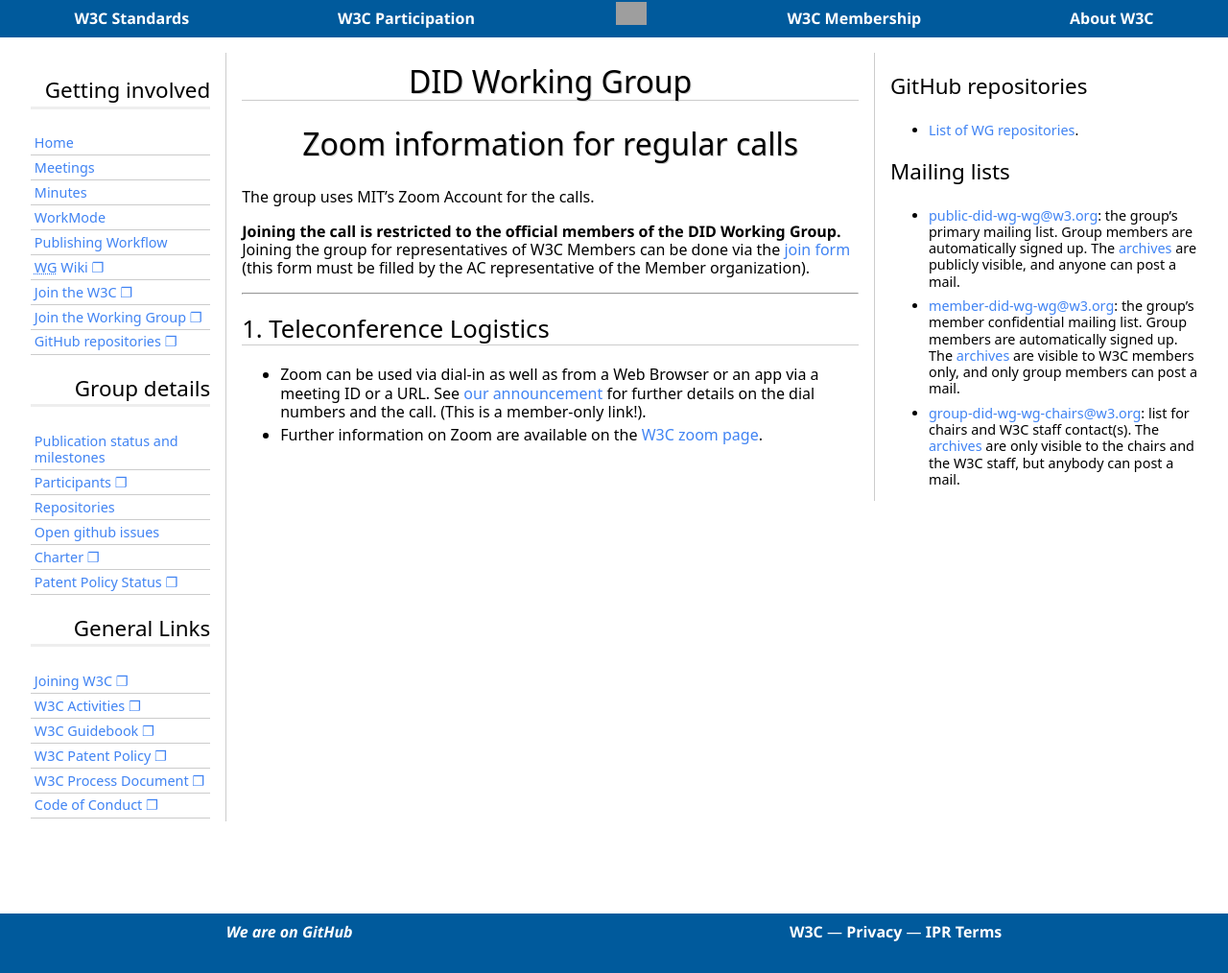
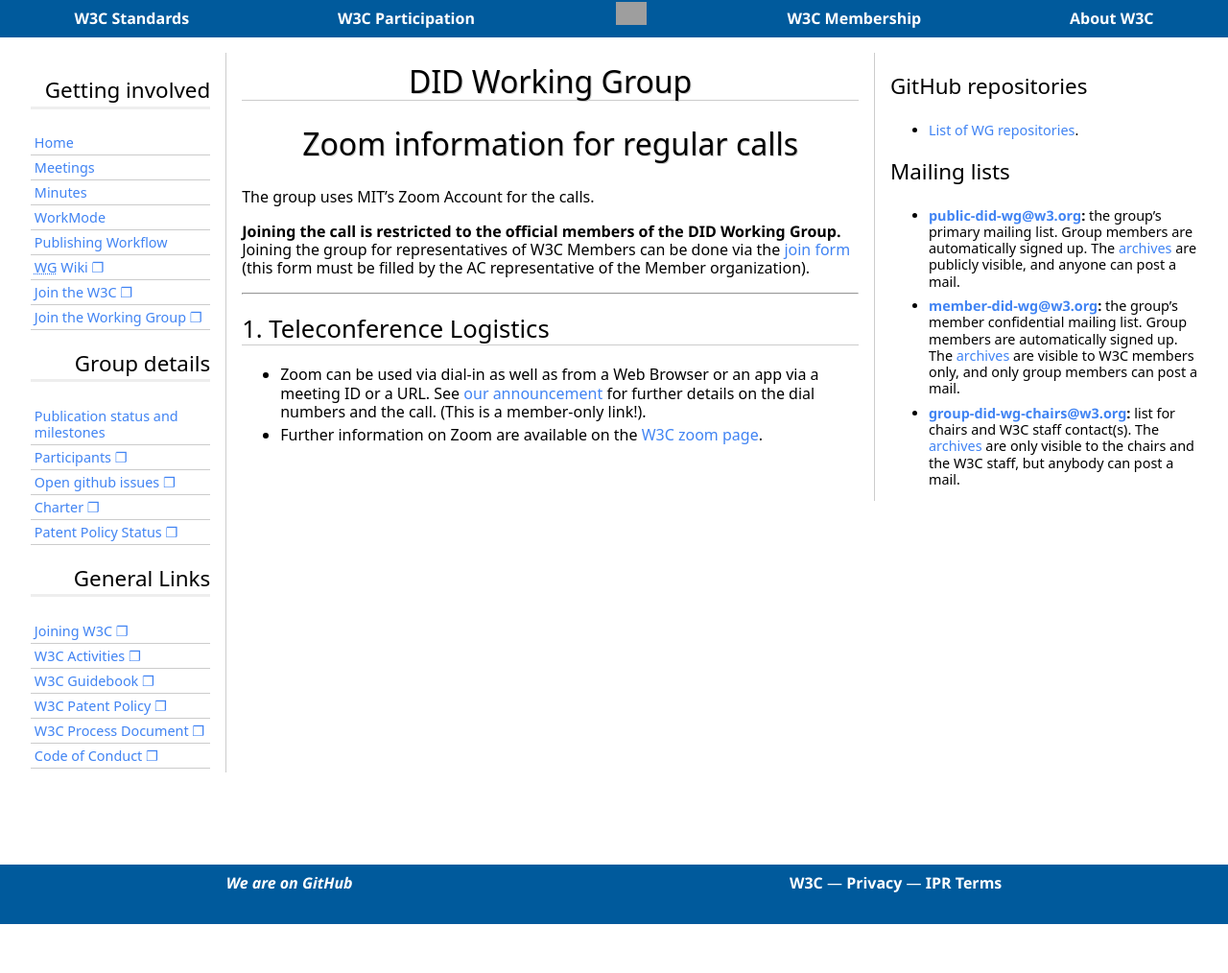
Before and after one commit to iherman/wg-homepage-template, a Jekyll site: the page built from Meetings/zoom.md, in a window 1280 px wide. Shown: the whole page at 96% size. Built offline with Jekyll 4.4.1, drawn with Linux system fonts in a browser that asks for light colours; some web fonts are replaced; our own code applies the rules of GitHub Pages for plain Markdown files; after the commit the page ends 963 px from its top, so only the background shows below that; grey boxes are pictures that could not be loaded.

Commit message:
Equilibrium point
It would be nicer if the list of repositories could be retrieved relying on apiary but not found the trick yet...

```diff
--- a/Meetings/zoom.md
+++ b/Meetings/zoom.md
@@ -13,5 +13,5 @@ The group uses MIT’s Zoom Account for the calls.
 
 ## Teleconference Logistics
 
-* Zoom can be used via dial-in as well as from a Web Browser or an app via a meeting ID or a URL. See [our announcement](https://lists.w3.org/Archives/Member/member-{{ site.wgname_lc }}/2020Jun/0000.html) for further details on the dial numbers and the call. (This is a member-only link!).
+* Zoom can be used via dial-in as well as from a Web Browser or an app via a meeting ID or a URL. See [our announcement](https://lists.w3.org/Archives/Member/member-{{ site.wgname_lc }}-wg/2020Jun/0000.html) for further details on the dial numbers and the call. (This is a member-only link!).
 * Further information on Zoom are available on the [W3C zoom page](https://www.w3.org/Guide/meetings/zoom.html).
--- a/_config.yml
+++ b/_config.yml
@@ -1,8 +1,7 @@
 baseurl: /2019/did-wg
 groupid: 117488
 charter: /2019/@@@TBD@@@
-wgname_db: did
-wgname_lc: did-wg
+wgname_lc: did
 wgname_uc: TEMPLATE
 github: https://github.com/w3c/template/
 extra_call_id: did-topic
--- a/_includes/aside.html
+++ b/_includes/aside.html
@@ -26,9 +27,9 @@ fetch('https://api.github.com/search/repositories?q=topic:{{ site.wgname_lc }}')
 
             <h3>Mailing lists</h3>
             <ul>
-                <li><a href="mailto:public-{{ site.wgname_lc }}-wg@w3.org">public-{{ site.wgname_lc }}-wg@w3.org</a>: the group’s primary mailing list. Group members are automatically signed up. The <a href="https://lists.w3.org/Archives/Public/public-{{ site.wgname_lc }}-wg/">archives</a> are publicly visible, and anyone can post a mail.</li>
-                <li><a href="mailto:member-{{ site.wgname_lc }}-wg@w3.org">member-{{ site.wgname_lc }}-wg@w3.org</a>: the group’s member confidential mailing list. Group members are automatically signed up. The <a href="https://lists.w3.org/Archives/Member/member-{{ site.wgname_lc }}-wg/">archives</a> are visible to W3C members only, and only group members can post a mail.</li>
-                <li><a href="mailto:group-{{ site.wgname_lc }}-wg-chairs@w3.org">group-{{ site.wgname_lc }}-wg-chairs@w3.org</a>: list for chairs and W3C staff contact(s). The <a href="https://lists.w3.org/Archives/Group/group-{{ site.wgname_lc }}-wg-chairs/">archives</a> are only visible to the chairs and the W3C staff, but anybody can post a mail.</li>
+                <li><strong><a href="mailto:public-{{ site.wgname_lc }}-wg@w3.org">public-{{ site.wgname_lc }}-wg@w3.org</a>:</strong> the group’s primary mailing list. Group members are automatically signed up. The <a href="https://lists.w3.org/Archives/Public/public-{{ site.wgname_lc }}-wg/">archives</a> are publicly visible, and anyone can post a mail.</li>
+                <li><strong><a href="mailto:member-{{ site.wgname_lc }}-wg@w3.org">member-{{ site.wgname_lc }}-wg@w3.org</a>:</strong> the group’s member confidential mailing list. Group members are automatically signed up. The <a href="https://lists.w3.org/Archives/Member/member-{{ site.wgname_lc }}-wg/">archives</a> are visible to W3C members only, and only group members can post a mail.</li>
+                <li><strong><a href="mailto:group-{{ site.wgname_lc }}-wg-chairs@w3.org">group-{{ site.wgname_lc }}-wg-chairs@w3.org</a>:</strong> list for chairs and W3C staff contact(s). The <a href="https://lists.w3.org/Archives/Group/group-{{ site.wgname_lc }}-wg-chairs/">archives</a> are only visible to the chairs and the W3C staff, but anybody can post a mail.</li>
             </ul>
 
         </aside>
--- a/_includes/nav.html
+++ b/_includes/nav.html
@@ -11,7 +11,6 @@
         <!-- <li><a href="https://www.w3.org/did-wg/Misc/presentations">Public Presentations</a></li> -->
         <li><a rel="external" href="https://www.w3.org/Consortium/join">Join the W3C</a></li>
         <li><a rel="external" href="https://www.w3.org/2004/01/pp-impl/{{ site.groupid }}/join">Join the Working Group</a></li>
-        <li><a rel="external" href="https://github.com/search?q=topic%3A{{ site.wgname_lc }}+org%3Aw3c&amp;type=Repositories">GitHub repositories</a></li>
     </ul>
 <!--
     <h3>Drafts</h3>
@@ -21,9 +20,8 @@
     <h3>Group details</h3>
     <ul>
         <li><a href="{{ site.baseurl }}/PublStatus">Publication status and milestones</a></li>
-        <li><a rel="external" href="https://www.w3.org/groups/wg/{{ site.wgname_db }}/participants?sortaff=1">Participants</a></li>
-        <li><a href="https://www.w3.org/PM/Groups/repositories.html?gid={{ site.groupid }}">Repositories</a></li>
-        <li><a href="https://www.w3.org/PM/Groups/issueboard.html?gid={{ site.groupid }}">Open github issues</a></li>
+        <li><a rel="external" href="https://www.w3.org/groups/wg/{{ site.wgname_lc }}/participants?sortaff=1">Participants</a></li>
+        <li><a rel="external" href="https://www.w3.org/PM/Groups/issueboard.html?gid={{ site.groupid }}">Open github issues</a></li>
         <li><a rel="external" href="https://www.w3.org{{ site.charter }}">Charter</a></li>
         <li><a rel="external" href="https://www.w3.org/2004/01/pp-impl/{{ site.groupid }}/status">Patent Policy Status</a></li>
     </ul>
--- a/_layouts/home.html
+++ b/_layouts/home.html
@@ -78,14 +78,12 @@
                 <h2>Group details</h2>
                 <ul>
                     <li><a href="{{ site.baseurl }}/PublStatus">Publication status and milestones</a></li>
-                    <li><a href="https://www.w3.org/groups/wg/{{ site.wgname_db }}/participants?sortaff=1">Participants</a></li>
-                    <li><a href="https://www.w3.org/PM/Groups/repositories.html?gid={{ site.groupid }}">Repositories</a></li>
-                    <li><a href="https://www.w3.org/PM/Groups/issueboard.html?gid={{ site.groupid }}">Open github issues</a></li>
+                    <li><a rel="external" href="https://www.w3.org/groups/wg/{{ site.wgname_lc }}/participants?sortaff=1">Participants</a></li>
+                    <li><a rel="external" href="https://www.w3.org/PM/Groups/issueboard.html?gid={{ site.groupid }}">Open github issues</a></li>
                     <li><a rel="external" href="https://www.w3.org{{ site.charter }}">Charter</a></li>
                     <li><a rel="external" href="https://www.w3.org/2004/01/pp-impl/{{ site.groupid }}/status">Patent Policy Status</a></li>
                            </ul>
             </section>
-
 
 
             <!-- <section id='articles'>
```
Also changed, not shown: other parts of _includes/aside.html (+4 -3 lines), Meetings/index.md (+1 -1 lines). Lines whose indentation alone changed are shown as unchanged.
